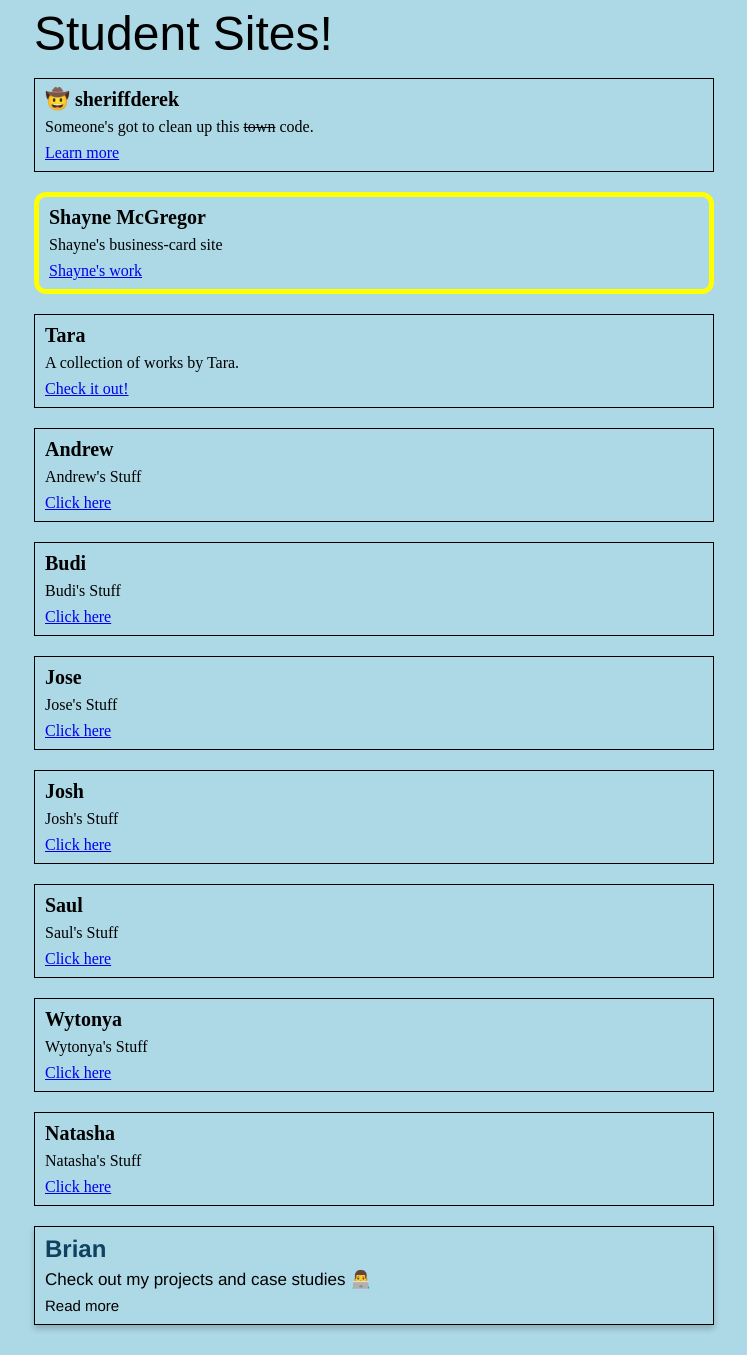
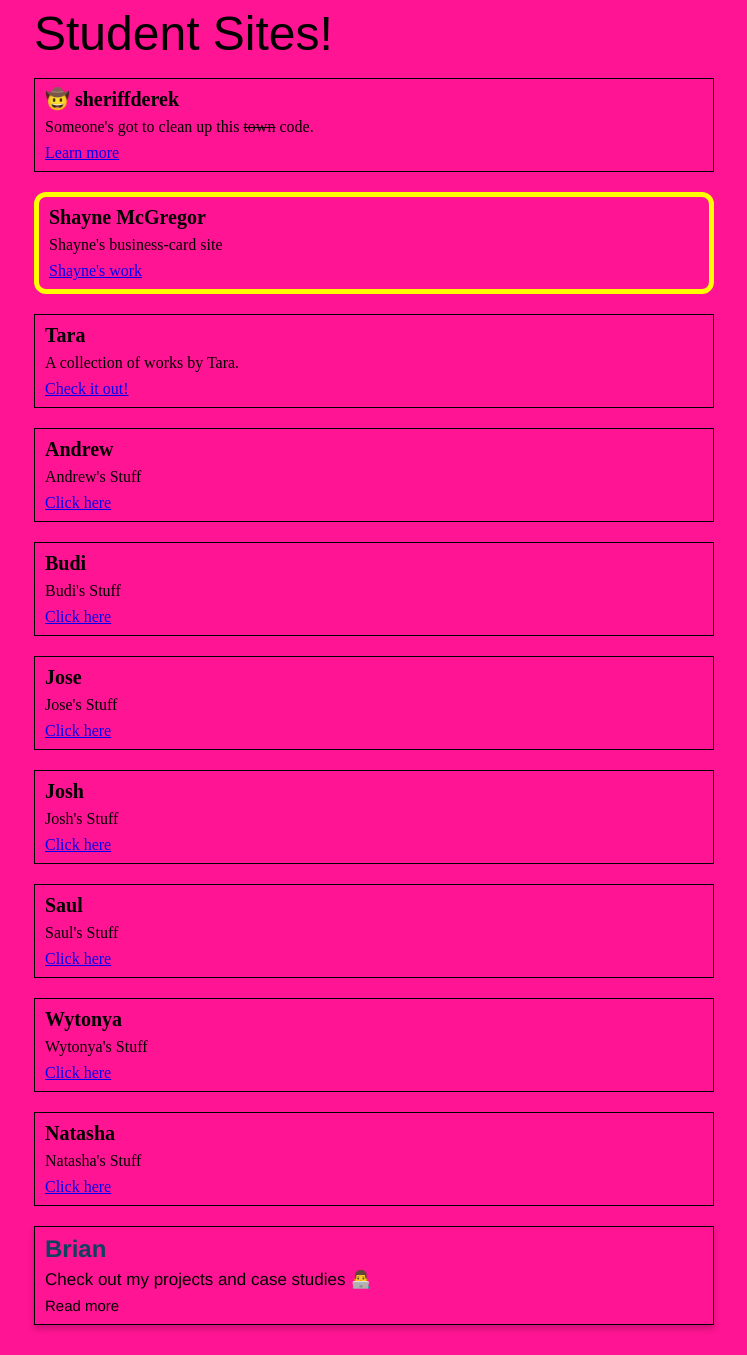
Before and after one commit to perpetual-education-personal/alpha-three-homepage, a PHP site: page / in a window 1280 px wide. Shown: the whole page, without its empty margins (266-1013 px from the left). Run offline with PHP 8.4, Linux system fonts and the light colour scheme.

Commit message:
change background color

```diff
--- a/style.css
+++ b/style.css
@@ -17,7 +17,7 @@ a {
 
 /* Style */
 body {
-  background: lightblue;
+  background: deeppink;
 }
 
 h1 {
```
